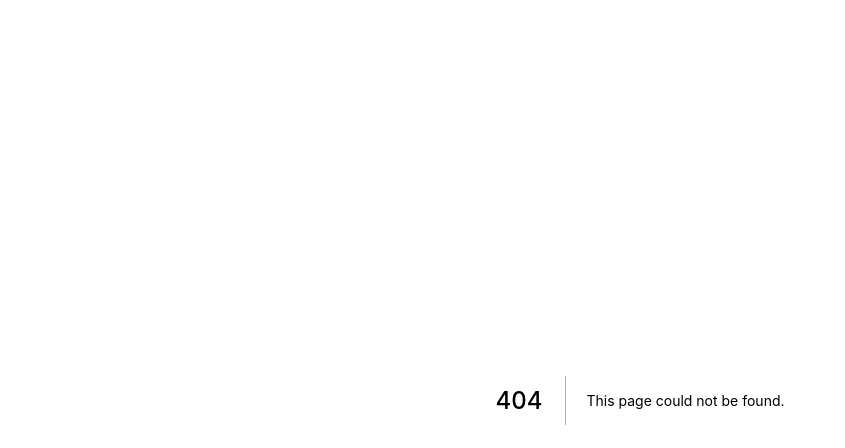
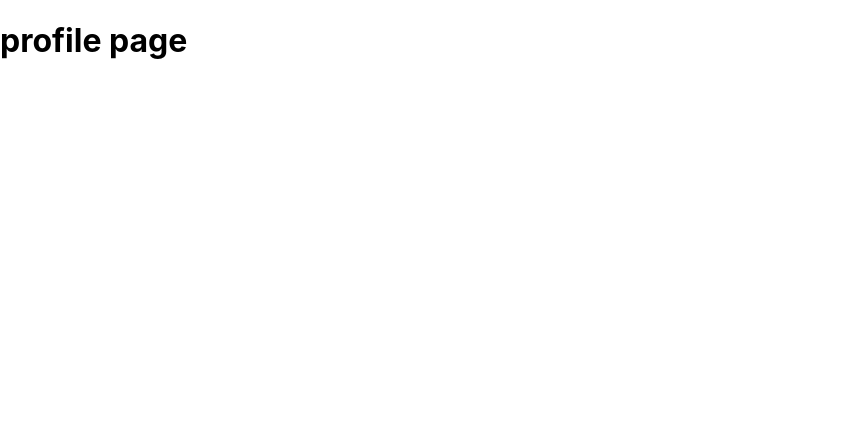
Before and after one commit to Panyue-genkiyo/nextjs-learning, a Next.js app: page /profile in a window 1280 px wide. Before the commit this address had no page. Shown: the top 448 px of the page, without its empty margins (0-845 px from the left). Built offline with nearby package versions, Linux system fonts and the light colour scheme.

Commit message:
profile组件

```diff
--- /dev/null
+++ b/pages/profile.js
@@ -0,0 +1,11 @@
+import React from 'react';
+
+const Profile = () => {
+    return (
+        <h1>
+            profile page
+        </h1>
+    );
+};
+
+export default Profile;
```
